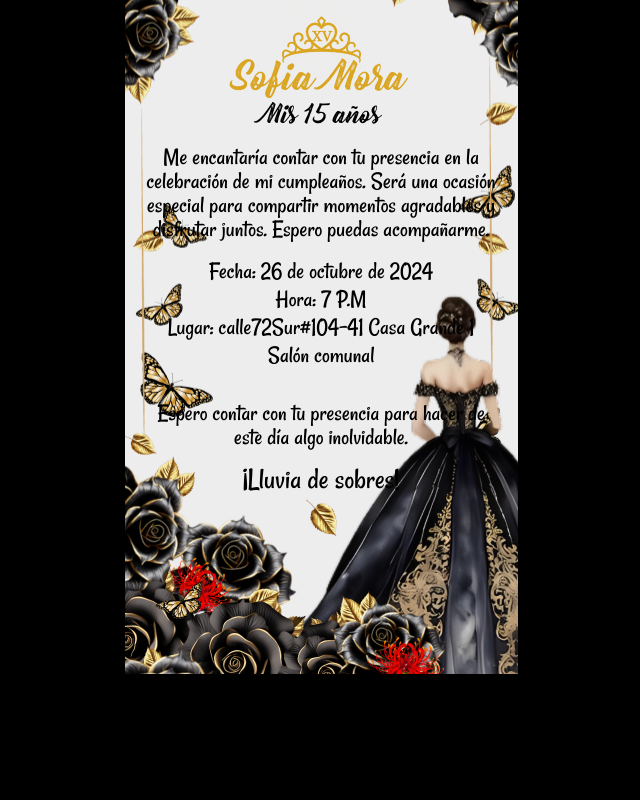
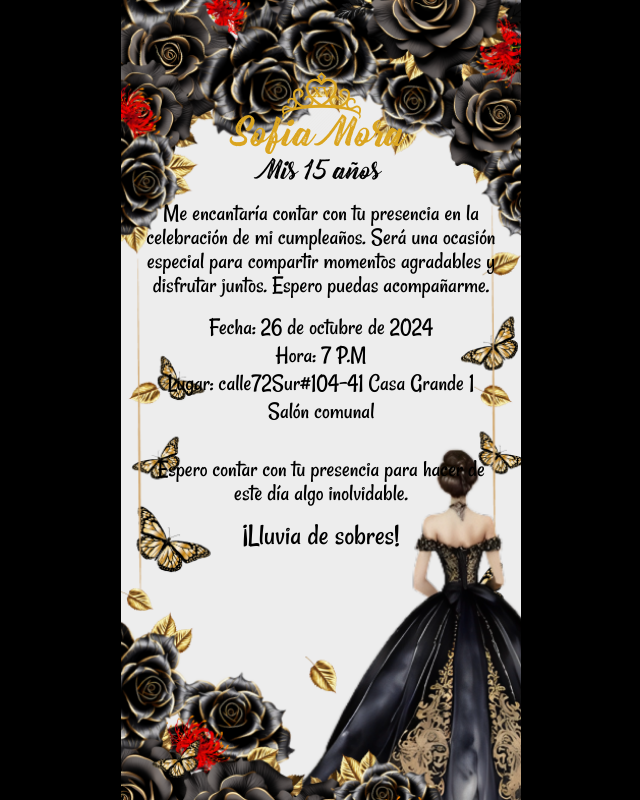
Before and after one commit to RonaldSBR/Front-Tarjetas-15-anios-, a website: page index.html in a window 1280 px wide. Shown: the whole page, without its empty margins (319-959 px from the left). Drawn offline with Linux system fonts and the light colour scheme.

Commit message:
fix styles

```diff
--- a/index.html
+++ b/index.html
@@ -8,20 +8,25 @@
     <link href="./dist/styles.css" rel="stylesheet">
 </head>
 
-<body class="bg-[url('/src/img/fondo-15-anios.png')] bg-no-repeat bg-black bg-center object-contain">
-    <img src="/src/img/crown.png" class="object-none mx-auto w-[79px] h-[79]" alt="">
+<body class="bg-black">
+    <div
+        class="bg-[url('/src/img/fondo-15-anios.png')] bg-no-repeat mx-auto w-[400px] bg-[length:400px] bg-center min-h-screen">
+        <img src="/src/img/crown.png" class="object-none lg:pt-14 max-[600px]:pt-28 mx-auto w-[79px] h-[79]"
+            alt="fondo-15-anios">
         <section class="mt-[-18px] text-center">
             <h1 class="font-Bernadette text-4xl text-golden-grass-500">
                 Sofia Mora
             </h1>
             <h2 class="font-Bernadette text-2xl">Mis 15 años</h2>
-        <p class="max-w-[350px] mx-auto font-rancho text-2xl leading-none mt-3">Me encantaría contar con tu presencia en
+            <p class="max-w-[350px] mx-auto font-rancho text-2xl leading-none mt-3">Me encantaría contar con tu
+                presencia en
                 la
                 celebración de
                 mi
                 cumpleaños.
                 Será
-            una ocasión especial para compartir momentos agradables y disfrutar juntos. Espero puedas acompañarme.</p>
+                una ocasión especial para compartir momentos agradables y disfrutar juntos. Espero puedas acompañarme.
+            </p>
             <p class="max-w-[350px] mx-auto font-rancho text-2xl leading-7 mt-4">
                 Fecha: 26 de octubre de 2024 <br>
                 Hora: 7 P.M<br>
@@ -34,6 +39,7 @@
                 ¡Lluvia de sobres!
             </p>
         </section>
+    </div>
 </body>
 
 </html>
--- a/src/styles.css
+++ b/src/styles.css
@@ -15,3 +15,7 @@
   font-weight: normal;
   font-style: normal;
 }
+
+* {
+  box-sizing: border-box;
+}
```
Also changed, not shown: dist/styles.css. Lines whose indentation alone changed are shown as unchanged.
